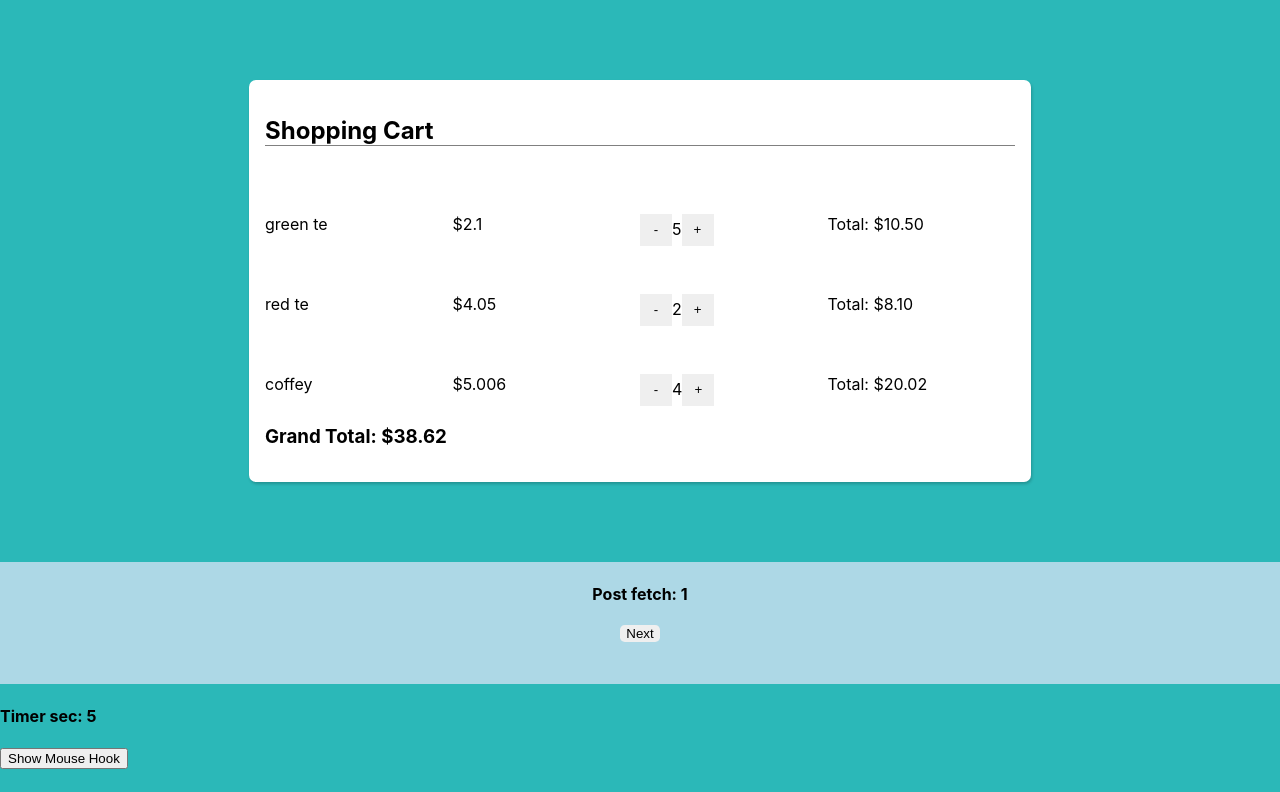
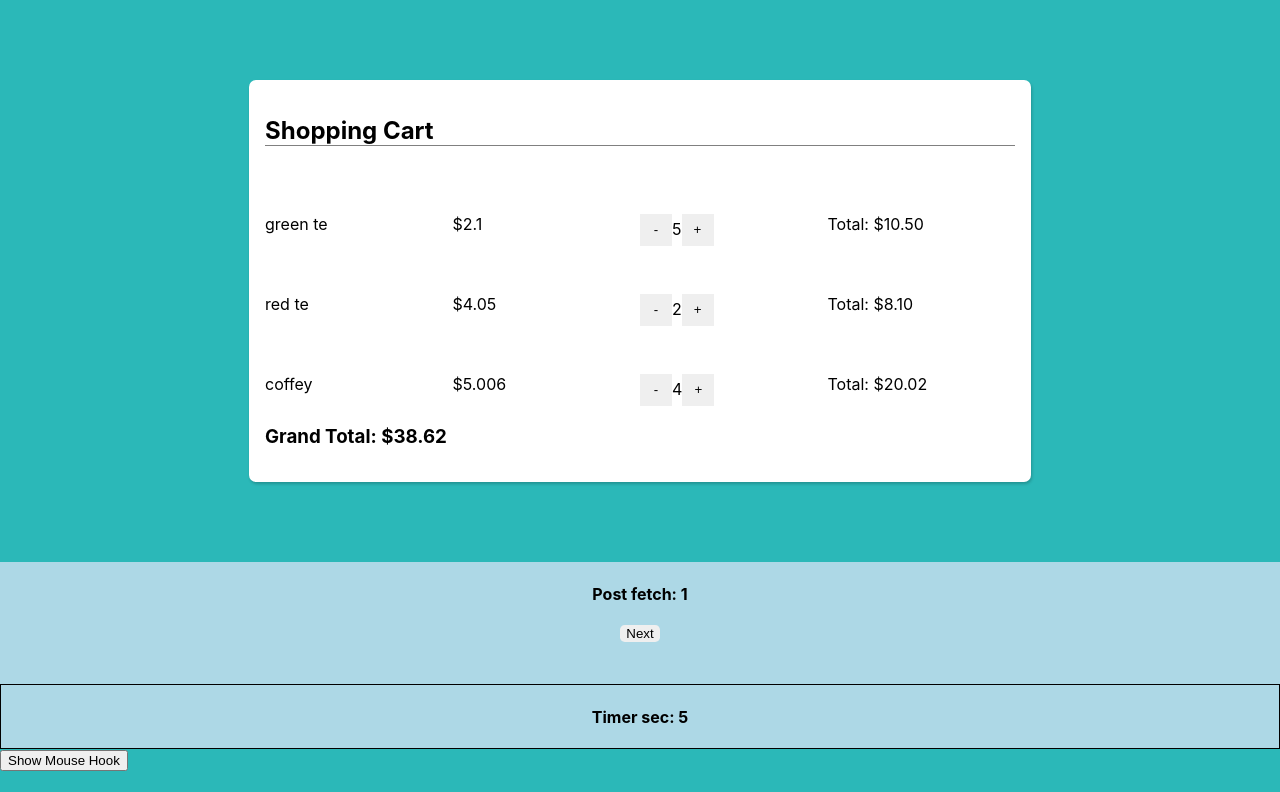
Before and after one commit to alexbryw/react-hooks-prop-types, a React (Create React App) app: page / in a window 1280 px wide. Shown: the top 792 px of the page. Built offline with nearby package versions, Linux system fonts and the light colour scheme; no server answers.

Commit message:
Css Module added to TimerHook.

```diff
--- a/src/components/TimerHook.jsx
+++ b/src/components/TimerHook.jsx
@@ -1,5 +1,6 @@
 import React,{ useState } from 'react'
 import { useEffect } from 'react'
+import styles from './TimerHook.module.scss'
 
 export default function TimerHook(){
     const [count, setCount] = useState(0)
@@ -19,7 +20,7 @@ export default function TimerHook(){
 
 
     return(
-        <div>
+        <div className={styles.TimerHook}>
             <h4>
                 Timer sec: {count}
             </h4>
--- /dev/null
+++ b/src/components/TimerHook.module.scss
@@ -0,0 +1,9 @@
+$timerColor: lightblue;
+
+.TimerHook{
+    background-color: $timerColor;
+    display: flex;
+    align-items: center;
+    justify-content: center;
+    border: 1px solid black
+}
```
